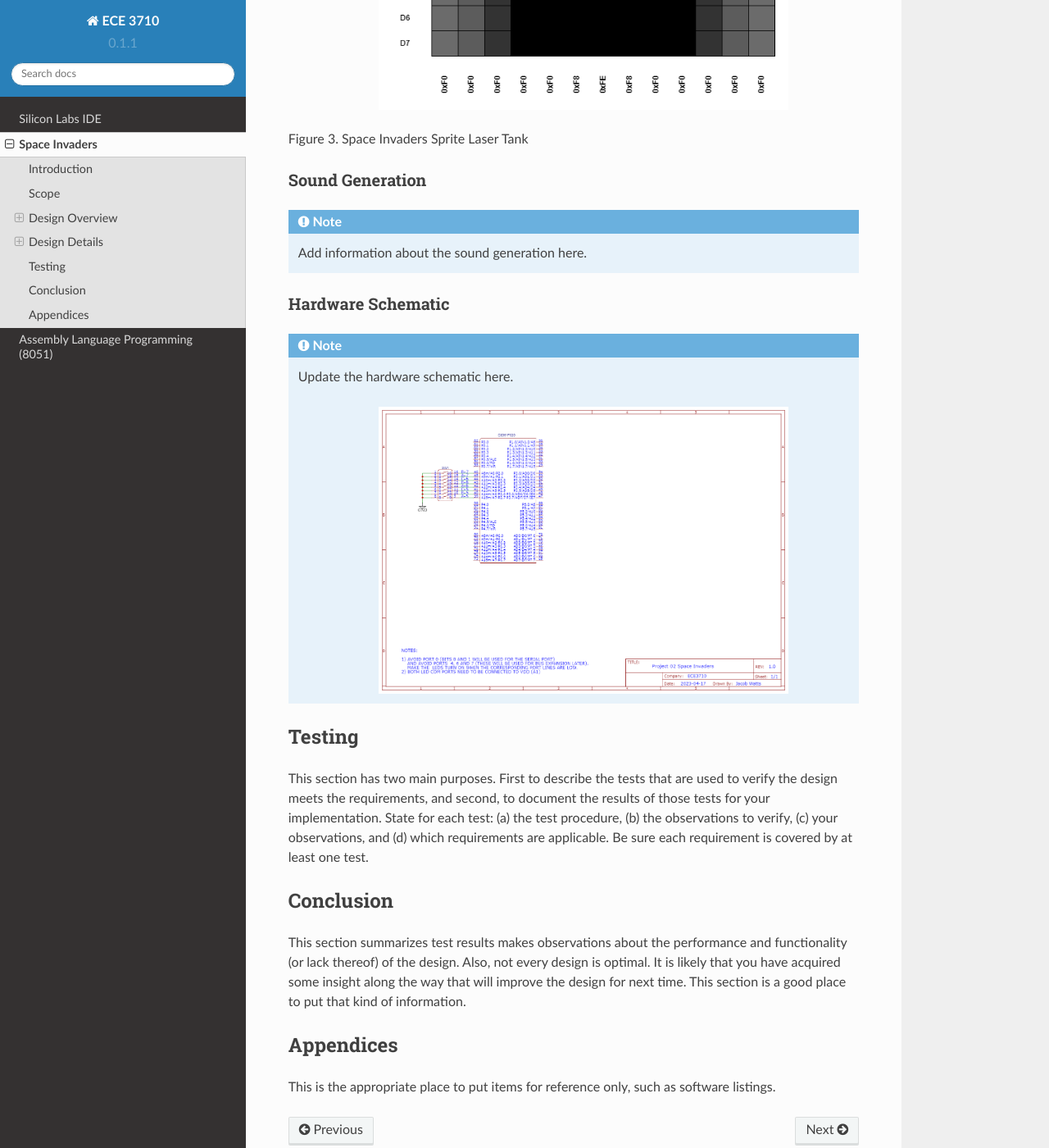
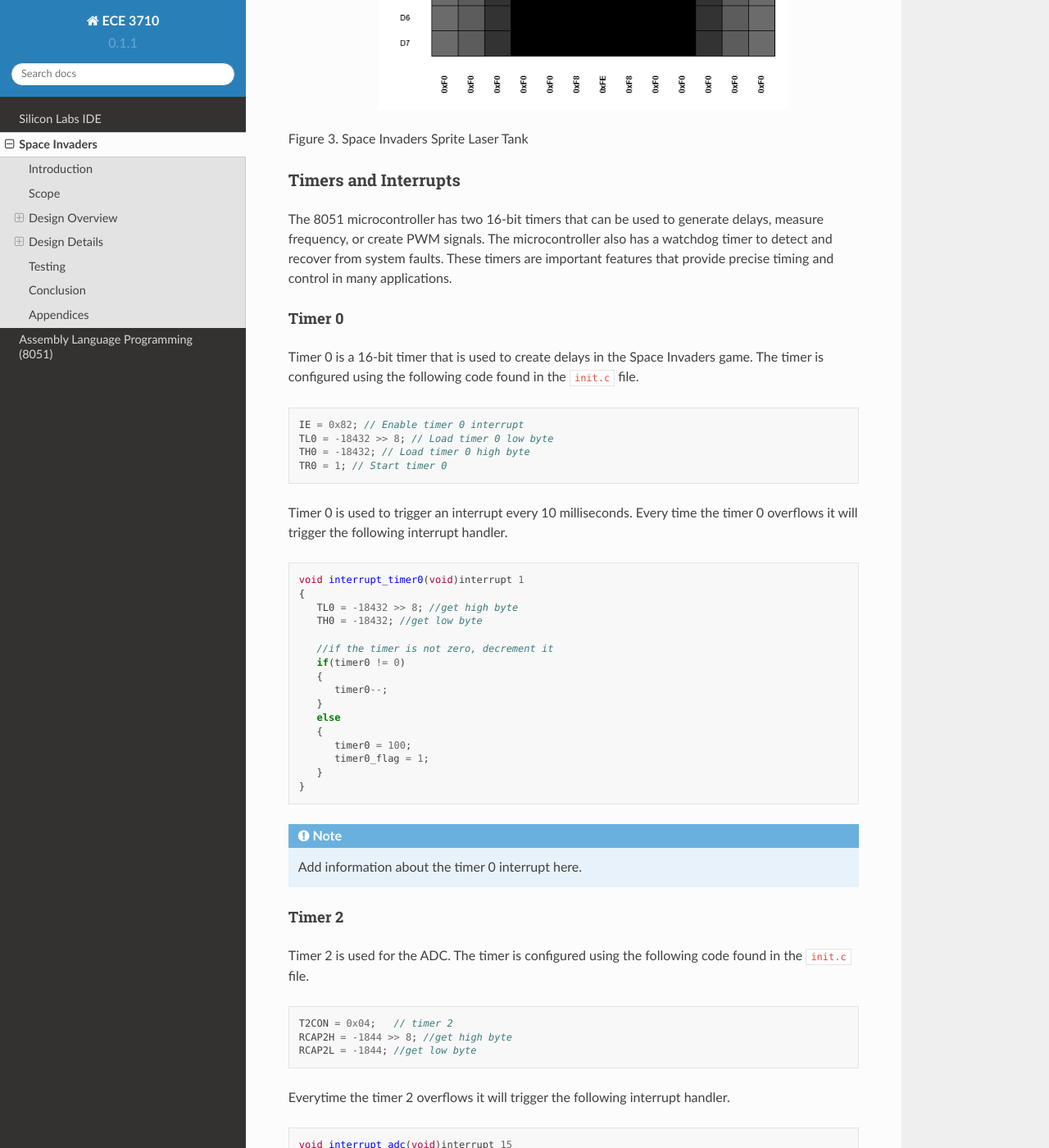
Before and after one commit to wattsjake/ece3710-notes, a Sphinx documentation site: the page built from docs/source/project.rst, in a window 1280 px wide and 1400 px high, scrolled down 5146 px. Shown: the whole window at 82% size. Built offline with Sphinx 7.4.7 and the Read the Docs theme 2.0.0, drawn with Linux system fonts in a browser that asks for light colours; some of the changed text lies outside the part shown.

Commit message:
added timer and interrupt information

```diff
--- a/docs/source/project.rst
+++ b/docs/source/project.rst
@@ -176,6 +176,91 @@ In Space Invaders, the laser tank is a player-controlled sprite that moves horiz
 
 Figure 3. Space Invaders Sprite Laser Tank
 
+Timers and Interrupts
+*********************************
+.. _timers_and_interrupts:
+
+The 8051 microcontroller has two 16-bit timers that can be used to generate delays, measure frequency, or create PWM signals. The microcontroller also has a watchdog timer to detect and recover from system faults. These timers are important features that provide precise timing and control in many applications.
+
+Timer 0
+-------
+.. _timer_0:
+
+Timer 0 is a 16-bit timer that is used to create delays in the Space Invaders game. The timer is configured using the following code found in the ``init.c`` file.
+
+.. code-block:: c
+
+   IE = 0x82; // Enable timer 0 interrupt
+   TL0 = -18432 >> 8; // Load timer 0 low byte
+   TH0 = -18432; // Load timer 0 high byte
+   TR0 = 1; // Start timer 0
+
+Timer 0 is used to trigger an interrupt every 10 milliseconds. Every time the timer 0 overflows it will trigger the following interrupt handler.
+
+.. code-block:: c
+
+   void interrupt_timer0(void)interrupt 1
+   {
+      TL0 = -18432 >> 8; //get high byte
+      TH0 = -18432; //get low byte
+
+      //if the timer is not zero, decrement it
+      if(timer0 != 0)
+      {
+         timer0--;
+      }
+      else
+      {
+         timer0 = 100;
+         timer0_flag = 1;
+      }
+   }
+
+.. note::
+
+   Add information about the timer 0 interrupt here.
+
+Timer 2
+-------
+.. _timer_2:
+
+Timer 2 is used for the ADC. The timer is configured using the following code found in the ``init.c`` file.
+
+.. code-block:: c
+
+   T2CON = 0x04;   // timer 2
+   RCAP2H = -1844 >> 8; //get high byte
+   RCAP2L = -1844; //get low byte
+
+Everytime the timer 2 overflows it will trigger the following interrupt handler.
+
+.. code-block:: c
+
+   void interrupt_adc(void)interrupt 15
+   {
+      AD0INT = 0; //clear ADC0 interrupt flag
+      adc_value = (ADC0H << 8) | ADC0L; //OR the two High and Low bits together
+      sum += adc_value; //continually sum the pot
+      count++; //add to count
+
+      if(count >= 64)
+      {
+         avg = 0; //clear average
+         avg = (sum >> 6);
+         count = 0; //reset count
+         sum = 0; //reset sum
+         pot_flag = 1; //set pot flag}
+      }
+   }
+
+.. note::
+
+   Add information about the timer 2 interrupt here.
+
+Timer
+
+
+
 Sound Generation
 ****************
 .. _sound_generation:
@@ -192,6 +277,8 @@ Hardware Schematic
 .. note::
 
    Update the hardware schematic here.
+
+Here is an image of the hardware schematic. Details need to be added.
 
     .. image:: images/project02-space-invaders-schematic.png
         :width: 500
```
